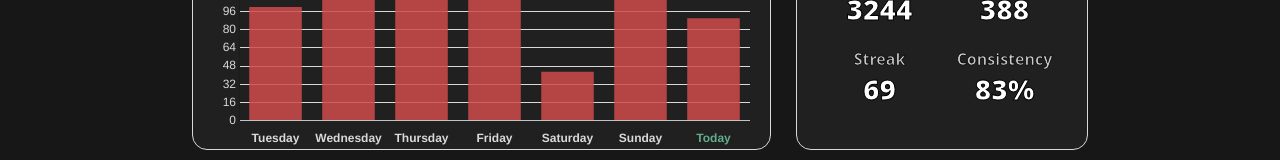
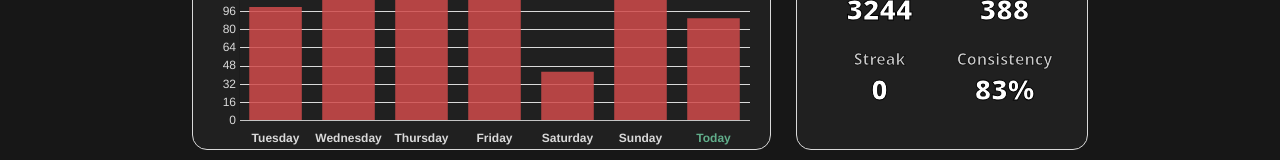
Before and after one commit to mantasmaciulis/JPStats, a React (Create React App) app in the folder jpstats-client/: page / in a window 1280 px wide. Shown: the part 200-360 px from the top of the page. Built offline with nearby package versions, Linux system fonts and the light colour scheme; no server answers.

Commit message:
feat(dashboard): connect streak

```diff
--- a/jpstats-client/src/pages/Dashboard/Dashboard.js
+++ b/jpstats-client/src/pages/Dashboard/Dashboard.js
@@ -1,4 +1,4 @@
-import React from "react";
+import React, { useEffect, useState } from 'react';
 import Card from "../../components/Card/Card";
 import JLPTCard from "../../components/JLPTCard/JLPTCard";
 import RecentStatsGraph from "../../components/RecentStatsGraph/RecentStatsGraph";
@@ -6,6 +6,7 @@ import VocabCount from "../../components/VocabCount/VocabCount";
 import "./Dashboard.css";
 import 'react-circular-progressbar/dist/styles.css';
 import GrammarProgressBar from "../../components/GrammarProgressBar/GrammarProgressBar";
+import { getStreak } from '../../apiJPStats';
 export const data = {
   datasets: [
     {
@@ -17,6 +18,25 @@ export const data = {
   ],
 };
 const Dashboard = () => {
+  const [streak, setStreak] = useState(() => {
+    const savedStreak = localStorage.getItem('streak');
+    return savedStreak ? JSON.parse(savedStreak) : 0;
+  });
+
+  useEffect(() => {
+    const fetchStreak = async () => {
+      try {
+        const streakValue = await getStreak();
+        localStorage.setItem('streak', JSON.stringify(streakValue));
+        setStreak(streakValue || 0);
+      } catch (error) {
+        console.error('Failed to fetch streak:', error);
+        setStreak(0); // Explicitly set streak to 0 on error
+      }
+    };
+
+    fetchStreak();
+  }, []);
   return (
     <div className="dashboard">
 
@@ -32,7 +52,7 @@ const Dashboard = () => {
         percentage={75}
         vocab={3244}
         days={388}
-        streak={69}
+        streak={streak}
         consistency={83}
       />
 
```
